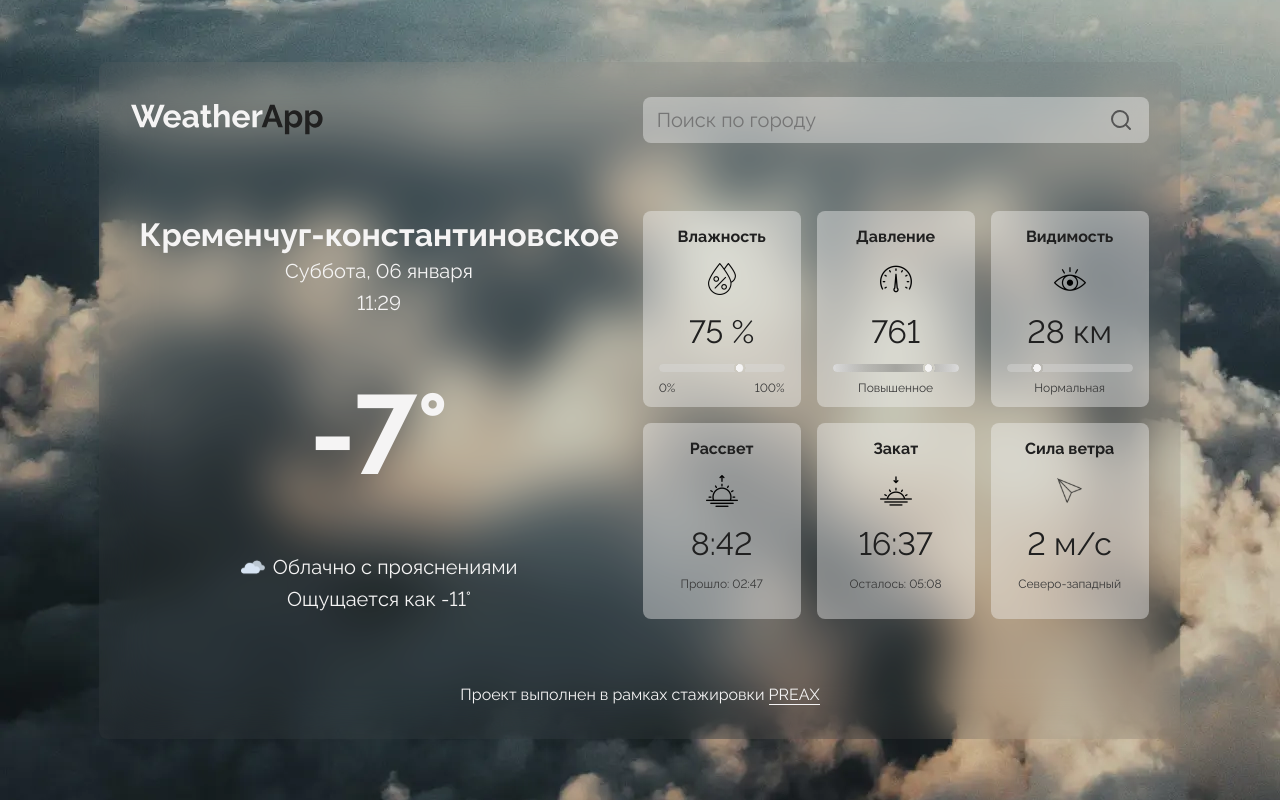
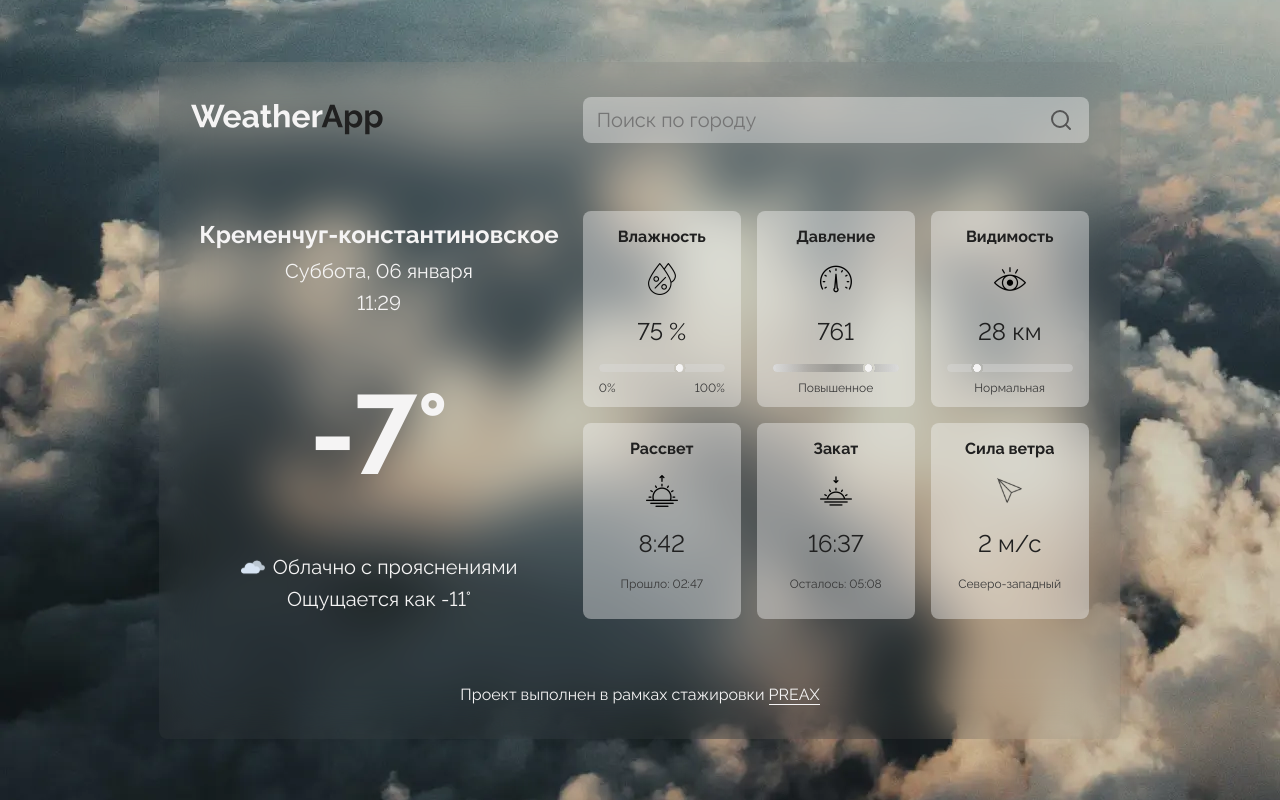
Before and after one commit to cactys/weather-app-2, a React (Create React App) app: page / in a window 1280 px wide. Built offline with nearby package versions, Linux system fonts and the light colour scheme.

Commit message:
fix font size

```diff
--- a/src/index.css
+++ b/src/index.css
@@ -39,7 +39,7 @@
   --font-size-m: 16px;
   --font-size-base: 20px;
   --font-size-alt: 22px;
-  --font-size-lg: 32px;
+  --font-size-lg: 24px;
   --font-size-xl: 56px;
   --font-size-xxl: 112px;
   --line-height-xs: 12px;
```
